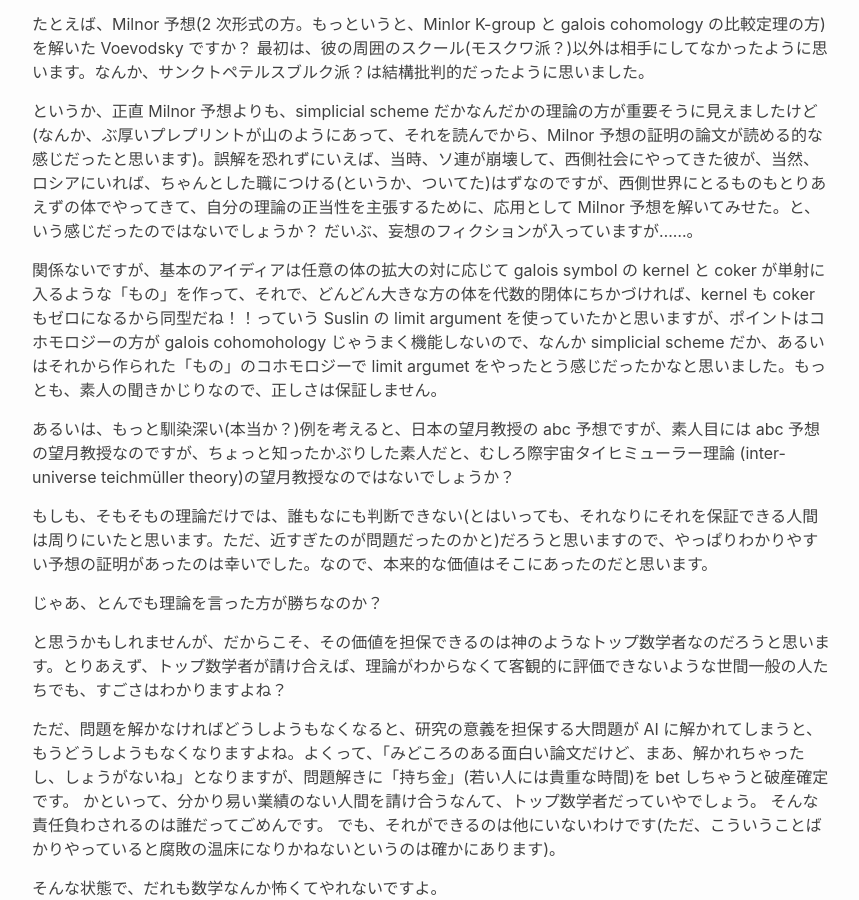
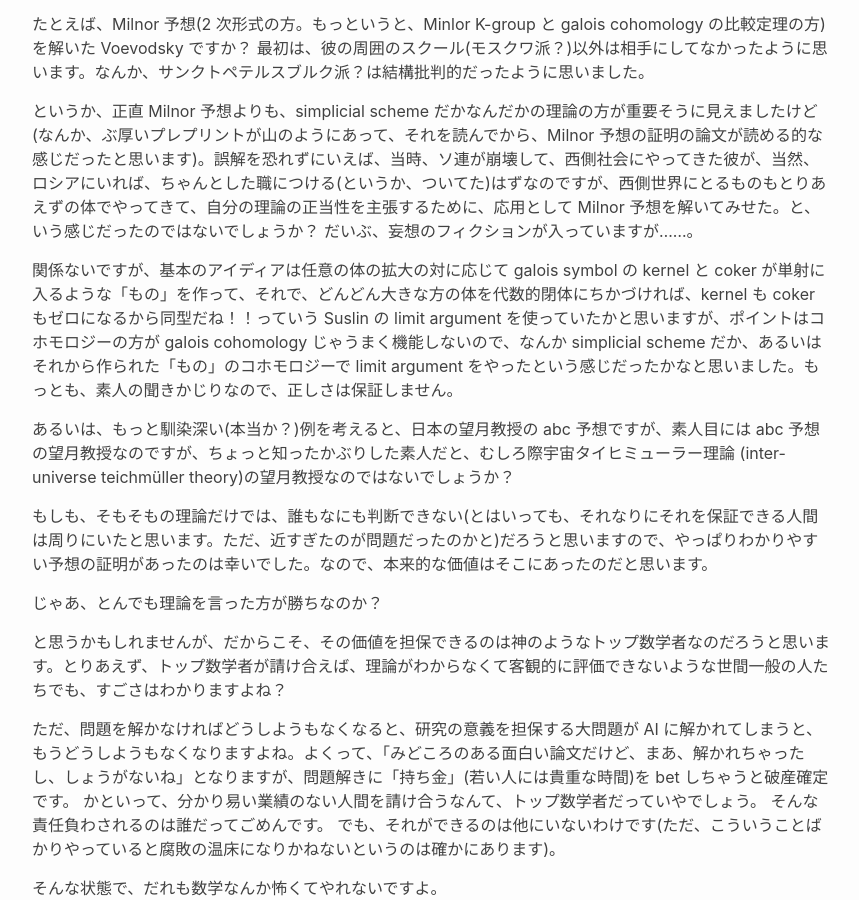
Before and after one commit to eiu2/eiu2.github.com, a Jekyll site: the page built from _posts/2026-09-14-jobs.md, in a window 1280 px wide and 900 px high, scrolled down 1444 px. Shown: the whole window, without its empty margins (208-1067 px from the left). Built offline with Jekyll 4.4.1, drawn with Linux system fonts in a browser that asks for light colours; nearby versions of some CDN libraries.

Commit message:
Update 2026-09-14-jobs.md

```diff
--- a/_posts/2026-09-14-jobs.md
+++ b/_posts/2026-09-14-jobs.md
@@ -36,7 +36,7 @@ title: そんな暇があったら
 
 というか、正直 Milnor 予想よりも、simplicial scheme だかなんだかの理論の方が重要そうに見えましたけど(なんか、ぶ厚いプレプリントが山のようにあって、それを読んでから、Milnor 予想の証明の論文が読める的な感じだったと思います)。誤解を恐れずにいえば、当時、ソ連が崩壊して、西側社会にやってきた彼が、当然、ロシアにいれば、ちゃんとした職につける(というか、ついてた)はずなのですが、西側世界にとるものもとりあえずの体でやってきて、自分の理論の正当性を主張するために、応用として Milnor 予想を解いてみせた。と、いう感じだったのではないでしょうか？ だいぶ、妄想のフィクションが入っていますが……。
 
-関係ないですが、基本のアイディアは任意の体の拡大の対に応じて galois symbol の kernel と coker が単射に入るような「もの」を作って、それで、どんどん大きな方の体を代数的閉体にちかづければ、kernel も coker もゼロになるから同型だね！！っていう Suslin の limit argument を使っていたかと思いますが、ポイントはコホモロジーの方が galois cohomohology じゃうまく機能しないので、なんか simplicial scheme だか、あるいはそれから作られた「もの」のコホモロジーで limit argumet をやったとう感じだったかなと思いました。もっとも、素人の聞きかじりなので、正しさは保証しません。
+関係ないですが、基本のアイディアは任意の体の拡大の対に応じて galois symbol の kernel と coker が単射に入るような「もの」を作って、それで、どんどん大きな方の体を代数的閉体にちかづければ、kernel も coker もゼロになるから同型だね！！っていう Suslin の limit argument を使っていたかと思いますが、ポイントはコホモロジーの方が galois cohomology じゃうまく機能しないので、なんか simplicial scheme だか、あるいはそれから作られた「もの」のコホモロジーで limit argument をやったという感じだったかなと思いました。もっとも、素人の聞きかじりなので、正しさは保証しません。
 
 あるいは、もっと馴染深い(本当か？)例を考えると、日本の望月教授の abc 予想ですが、素人目には abc 予想の望月教授なのですが、ちょっと知ったかぶりした素人だと、むしろ際宇宙タイヒミューラー理論
 (inter-universe teichmüller theory)の望月教授なのではないでしょうか？
```
